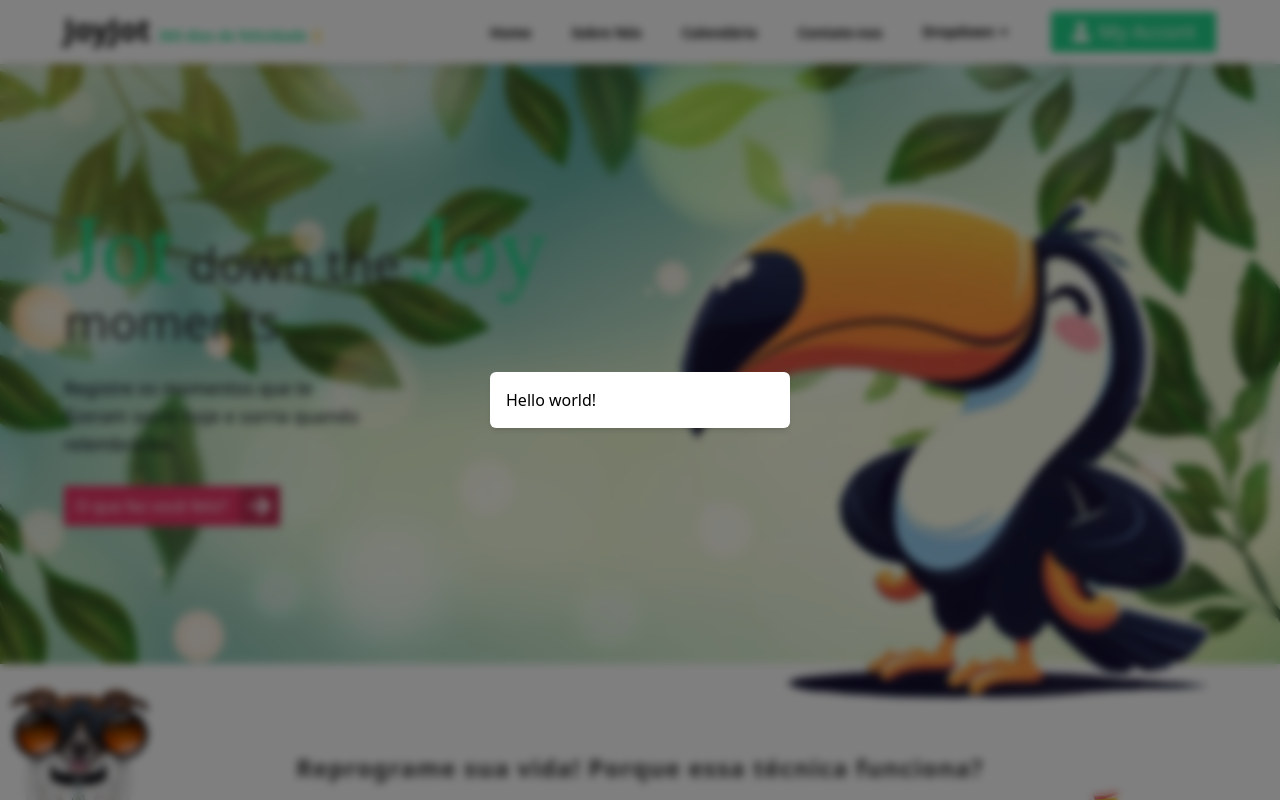
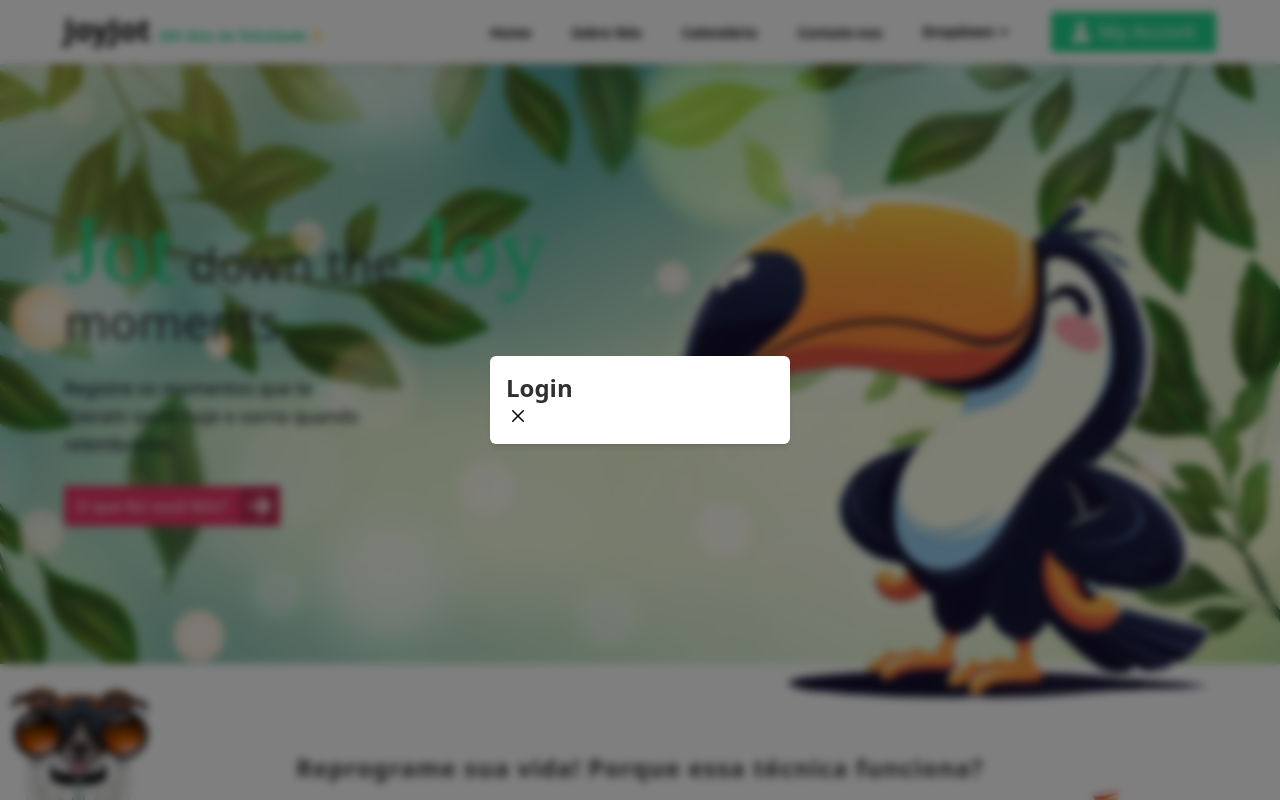
Before and after one commit to jmtannus/JoyJot_365-dias-de-felicidade, a React (Vite) app in the folder frontend/: page / in a window 1280 px wide. Shown: the top 800 px of the page. Built offline with nearby package versions, Linux system fonts and the light colour scheme; a web font is replaced by a local one.

Commit message:
header sections

```diff
--- a/frontend/src/components/PopUp/PopUp.jsx
+++ b/frontend/src/components/PopUp/PopUp.jsx
@@ -1,4 +1,5 @@
 import React from "react";
+import { IoCloseOutline } from "react-icons/io5";
 
 const PopUp = ({ showPopup, setShowPopup }) => {
   return (
@@ -6,10 +7,23 @@ const PopUp = ({ showPopup, setShowPopup }) => {
       {!showPopup && (
         <div>
           <div className="h-screen w-screen fixed top-0 left-0 bg-black/50 z-50 backdrop-blur-sm">
-            <div className="fixed top-1/2 left-1/2 -translate-x-1/2 -translate-y-1/2 p-4 shadow-md bg-white rounded-md duration-200 w-[300px]">
+            <div className="fixed top-1/2 left-1/2 -translate-x-1/2 -translate-y-1/2 p-4
+            shadow-md bg-white rounded-md duration-200 w-[300px]">
+
               {/* header section */}
-              Hello world!
+              <div className="flex items-center justify-between  ">
+                <div>
+                  <h1 className="text-2xl font-bold text-dark">Login</h1>
+                </div>
+              </div>
+              <div>
+                <IoCloseOutline
+                  className="text-2xl cursor-pointer"
+                  onClick={() => setOrderPopup(false)}
+                />
+              </div>
             </div>
+            {/* login form section */}
           </div>
         </div>
       )}
```
